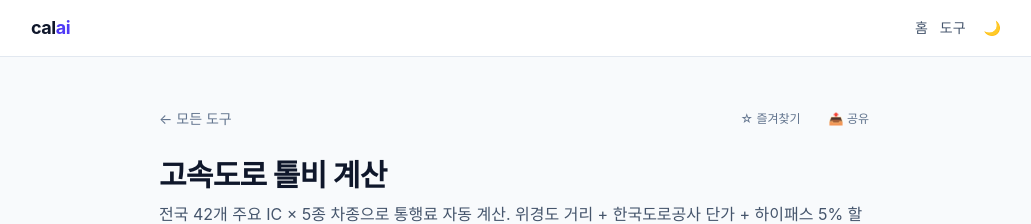
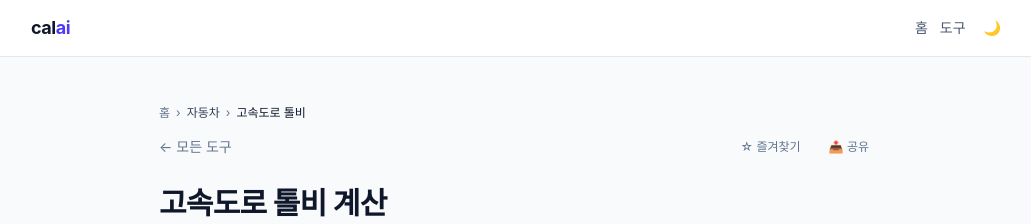
Before and after one commit to ChoBeomSeok/calai, a Next.js app: page /toll-fee in a window 1280 px wide. Shown: the top 224 px of the page, without its empty margins (121-1152 px from the left). Built offline with nearby package versions, Linux system fonts and the light colour scheme; no server answers.

Commit message:
SEO: FAQ schema + Breadcrumb JSON-LD + visual breadcrumb

```diff
--- a/src/components/CalculatorLayout.tsx
+++ b/src/components/CalculatorLayout.tsx
@@ -48,8 +48,35 @@ export default function CalculatorLayout({ title, description, children }: Props
 
   const fav = current ? isFav(current.slug) : false;
 
+  // Breadcrumb JSON-LD (홈 > 카테고리 > 도구)
+  const breadcrumbJsonLd = current ? {
+    "@context": "https://schema.org",
+    "@type": "BreadcrumbList",
+    itemListElement: [
+      { "@type": "ListItem", position: 1, name: "홈", item: "https://calai.kr" },
+      { "@type": "ListItem", position: 2, name: current.category, item: `https://calai.kr/?cat=${encodeURIComponent(current.category)}` },
+      { "@type": "ListItem", position: 3, name: title, item: `https://calai.kr${current.slug}` },
+    ],
+  } : null;
+
   return (
     <div className="max-w-3xl mx-auto px-4 sm:px-6 py-8 sm:py-12">
+      {breadcrumbJsonLd && (
+        <script
+          type="application/ld+json"
+          dangerouslySetInnerHTML={{ __html: JSON.stringify(breadcrumbJsonLd) }}
+        />
+      )}
+      {/* Breadcrumb 화면 표시 */}
+      {current && (
+        <nav className="mb-3 text-xs text-slate-500 dark:text-slate-400 flex items-center gap-1.5" aria-label="이동 경로">
+          <Link href="/" className="hover:text-indigo-600 transition">홈</Link>
+          <span>›</span>
+          <span className="text-slate-700 dark:text-slate-300">{current.category}</span>
+          <span>›</span>
+          <span className="text-slate-900 dark:text-slate-100 font-medium">{current.shortTitle}</span>
+        </nav>
+      )}
       <div className="flex items-center justify-between mb-6">
         <Link href="/" className="inline-flex items-center text-sm text-slate-500 dark:text-slate-400 hover:text-indigo-600 transition-colors">
           ← 모든 도구
--- a/src/components/ToolGuide.tsx
+++ b/src/components/ToolGuide.tsx
@@ -17,8 +17,28 @@ export default function ToolGuide({ title }: Props) {
     return null;
   }
 
+  // FAQ Schema (JSON-LD) — Google 검색 결과 풍부 표시
+  const faqJsonLd = guide.faq && guide.faq.length > 0 ? {
+    "@context": "https://schema.org",
+    "@type": "FAQPage",
+    mainEntity: guide.faq.map((item) => ({
+      "@type": "Question",
+      name: item.q,
+      acceptedAnswer: {
+        "@type": "Answer",
+        text: item.a,
+      },
+    })),
+  } : null;
+
   return (
     <section className="mt-12 pt-10 border-t border-slate-200 dark:border-slate-700">
+      {faqJsonLd && (
+        <script
+          type="application/ld+json"
+          dangerouslySetInnerHTML={{ __html: JSON.stringify(faqJsonLd) }}
+        />
+      )}
       <h2 className="text-lg font-bold text-slate-900 dark:text-slate-100 mb-4 flex items-center gap-2">
         <span>📖</span> {tool.shortTitle} 가이드
       </h2>
```
